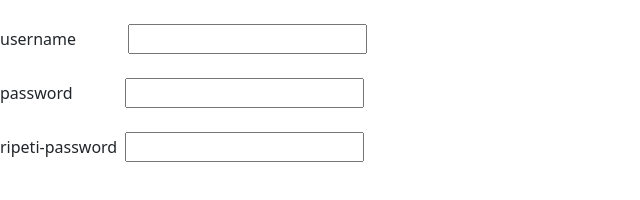
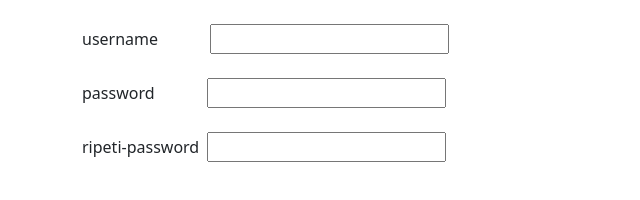
Before and after one commit to Simo0501/JS-ESERCIZI-FORM, a plain HTML site: page index/index.html in a window 1280 px wide. Shown: the whole page, without its empty margins (0-640 px from the left). Drawn offline with nearby package versions, Linux system fonts and the light colour scheme.

Commit message:
sistemato html

```diff
--- a/index/index.html
+++ b/index/index.html
@@ -10,17 +10,21 @@
   <title>Document</title>
 </head>
 <body>
-  <div class="mt-4 me-4">
+  <div class="container">
+    <div class="row">
+      <div class="mt-4">
         <label for="username">username</label>
         <input class="ms-5" type="text" name="" id="username">
       </div>
-  <div class="mt-4 me-4">
+      <div class="mt-4">
         <label for="password">password</label>
         <input class="ms-5" type="text" name="" id="password">
       </div>
-  <div class="mt-4 me-4">
+      <div class="mt-4">
         <label for="ripeti-password">ripeti-password</label>
         <input class="ms-1" type="text" name="" id="ripeti-password">
+      </div>
+    </div>
   </div>
 </body>
 <script src="./css/js/script.js"></script>
```
Also changed, not shown: index/css/js/script.js (+13 -0 lines). Lines whose indentation alone changed are shown as unchanged.
